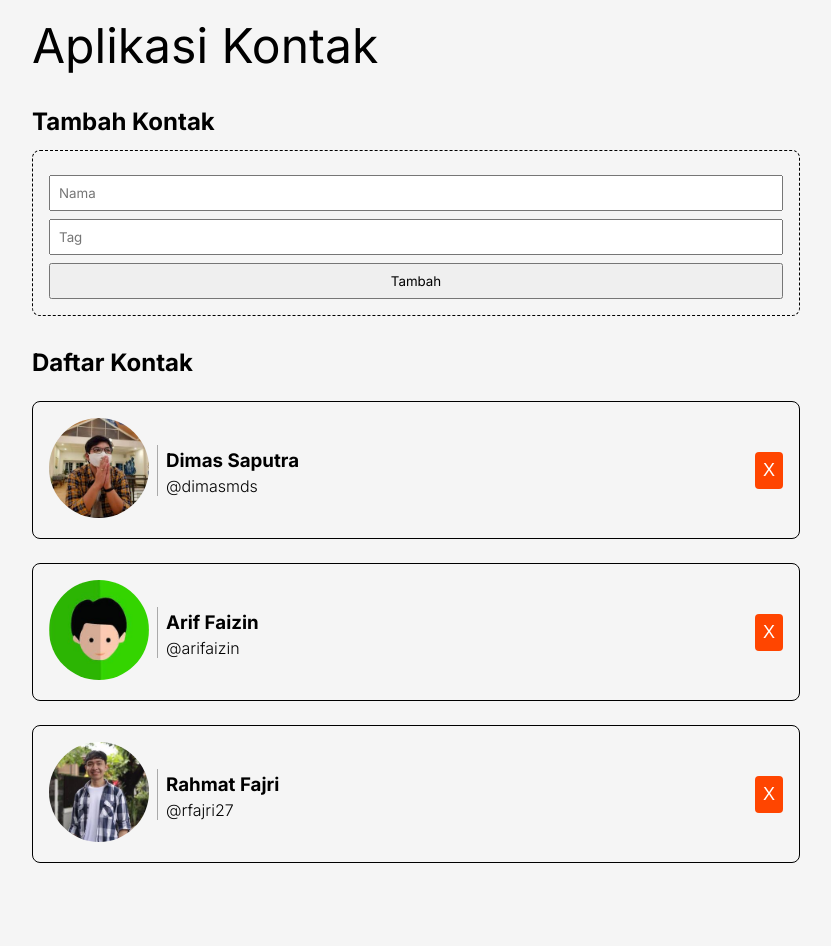
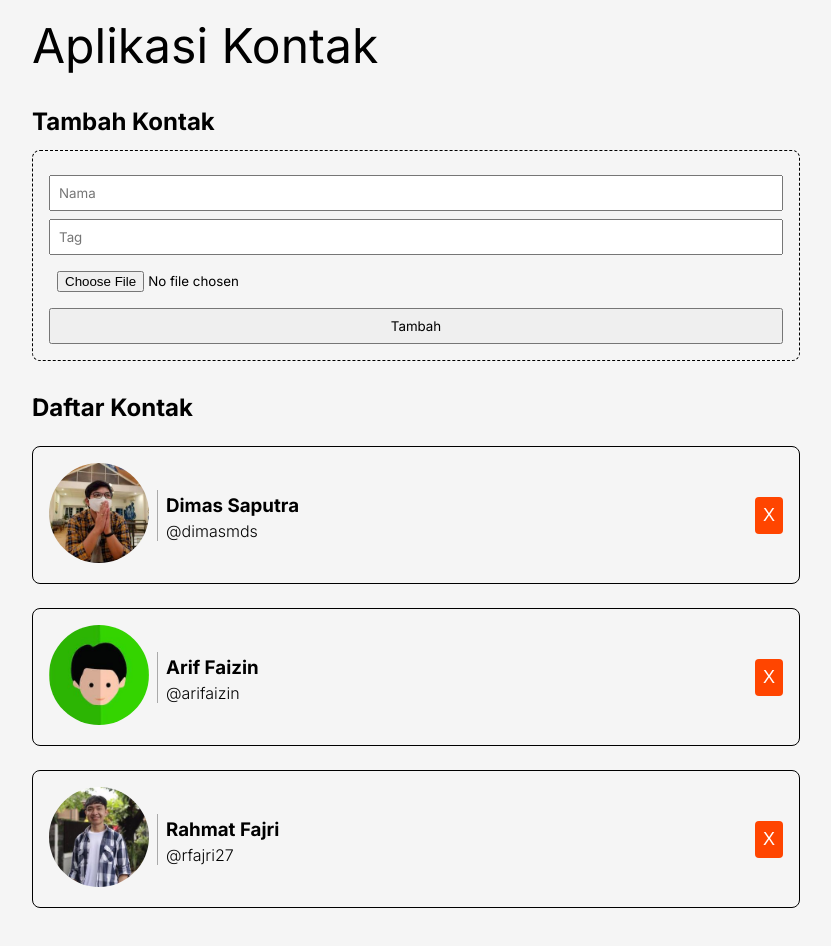
Before and after one commit to RyanRyzer/contact-apps, a React (Vite) app: page / in a window 1280 px wide. Shown: the whole page, without its empty margins (224-1055 px from the left). Before the commit the page ends 903 px from the top, so only its background shows below. Built offline with nearby package versions, Linux system fonts and the light colour scheme.

Commit message:
Update ContactInput.jsx

```diff
--- a/src/components/ContactInput.jsx
+++ b/src/components/ContactInput.jsx
@@ -7,9 +7,11 @@ class ContactInput extends React.Component {
     this.state = {
       name: '',
       tag: '',
-          }
+      image: null,
+    };
     this.onNameChangeEventHandler = this.onNameChangeEventHandler.bind(this);
     this.onTagChangeEventHandler = this.onTagChangeEventHandler.bind(this);
+    this.onImageChangeEventHandler = this.onImageChangeEventHandler.bind(this);
     this.onSubmitEventHandler = this.onSubmitEventHandler.bind(this);
   }
 
@@ -17,7 +19,7 @@ class ContactInput extends React.Component {
     this.setState(() => {
       return {
         name: event.target.value,
-            }
+      };
     });
   }
 
@@ -25,13 +27,22 @@ class ContactInput extends React.Component {
     this.setState(() => {
       return {
         tag: event.target.value,
+      };
+    });
   }
+
+  onImageChangeEventHandler(event) {
+    this.setState(() => {
+      return {
+        image: event.target.files[0],
+      };
     });
   }
 
   onSubmitEventHandler(event) {
     event.preventDefault();
-          this.props.addContact(this.state);
+    const { name, tag, image } = this.state;
+    this.props.addContact({ name, tag, image });
   }
 
   render() {
@@ -39,9 +50,10 @@ class ContactInput extends React.Component {
       <form className='contact-input' onSubmit={this.onSubmitEventHandler}>
         <input type="text" placeholder="Nama" value={this.state.name} onChange={this.onNameChangeEventHandler} />
         <input type="text" placeholder="Tag" value={this.state.tag} onChange={this.onTagChangeEventHandler} />
+        <input type="file" onChange={this.onImageChangeEventHandler} />
         <button type="submit">Tambah</button>
       </form>
-   )
+    );
   }
 }
 
```
Lines whose indentation alone changed are shown as unchanged.
